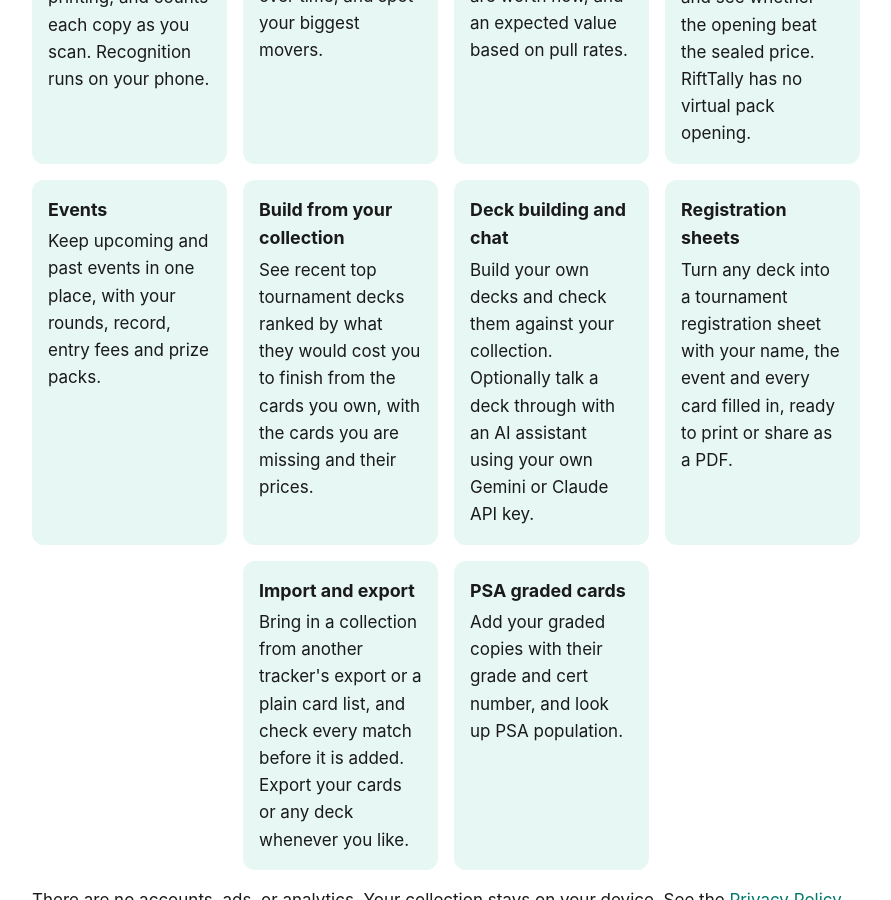
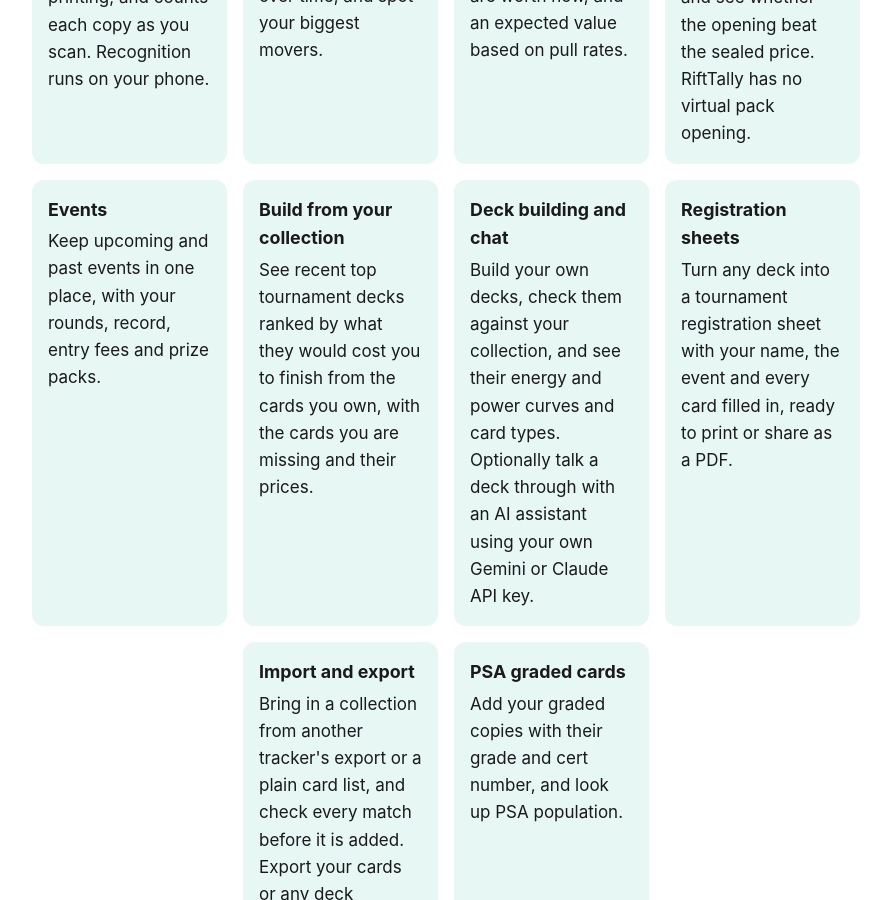
Before and after one commit to michael-huang87/rifttally, a Jekyll site: the page built from index.html, in a window 1280 px wide and 900 px high, scrolled down 609 px. Shown: the whole window, without its empty margins (194-1085 px from the left). Built offline with Jekyll 4.4.1, drawn with Linux system fonts in a browser that asks for light colours.

Commit message:
Add a deck stats screenshot

```diff
--- a/index.html
+++ b/index.html
@@ -19,7 +19,7 @@
   <div><h3>Log your pack openings</h3><p>Opened real packs? Log them, scan the cards you pulled, and see whether the opening beat the sealed price. {{ site.app_name }} has no virtual pack opening.</p></div>
   <div><h3>Events</h3><p>Keep upcoming and past events in one place, with your rounds, record, entry fees and prize packs.</p></div>
   <div><h3>Build from your collection</h3><p>See recent top tournament decks ranked by what they would cost you to finish from the cards you own, with the cards you are missing and their prices.</p></div>
-  <div><h3>Deck building and chat</h3><p>Build your own decks and check them against your collection. Optionally talk a deck through with an AI assistant using your own Gemini or Claude API key.</p></div>
+  <div><h3>Deck building and chat</h3><p>Build your own decks, check them against your collection, and see their energy and power curves and card types. Optionally talk a deck through with an AI assistant using your own Gemini or Claude API key.</p></div>
   <div><h3>Registration sheets</h3><p>Turn any deck into a tournament registration sheet with your name, the event and every card filled in, ready to print or share as a PDF.</p></div>
   <div><h3>Import and export</h3><p>Bring in a collection from another tracker's export or a plain card list, and check every match before it is added. Export your cards or any deck whenever you like.</p></div>
   <div><h3>PSA graded cards</h3><p>Add your graded copies with their grade and cert number, and look up PSA population.</p></div>
@@ -36,6 +36,7 @@
   <figure><img src="assets/img/events.jpg" alt="Event with its rounds and record" width="600" height="1005"><figcaption>Events</figcaption></figure>
   <figure><img src="assets/img/decks.jpg" alt="Top tournament decks ranked by cost to finish, with the share of each you already own" width="600" height="1005"><figcaption>Build from your collection</figcaption></figure>
   <figure><img src="assets/img/chat.jpg" alt="Deck chat about a complete Kai'Sa deck, suggesting a sideboard swap with an Apply button" width="600" height="1005"><figcaption>Deck chat</figcaption></figure>
+  <figure><img src="assets/img/stats.jpg" alt="Deck stats with average energy and power, energy and power curves, card types and domains" width="600" height="1005"><figcaption>Deck stats</figcaption></figure>
   <figure><img src="assets/img/registration.jpg" alt="Registration sheet for a Kai'Sa deck with player, event and a preview of the PDF" width="600" height="1005"><figcaption>Registration sheet</figcaption></figure>
   <figure><img src="assets/img/import.jpg" alt="Import preview of a pasted card list, with its value and matched cards" width="600" height="1005"><figcaption>Import</figcaption></figure>
 </div>
```
Also changed, not shown: assets/img/stats.jpg (added).
